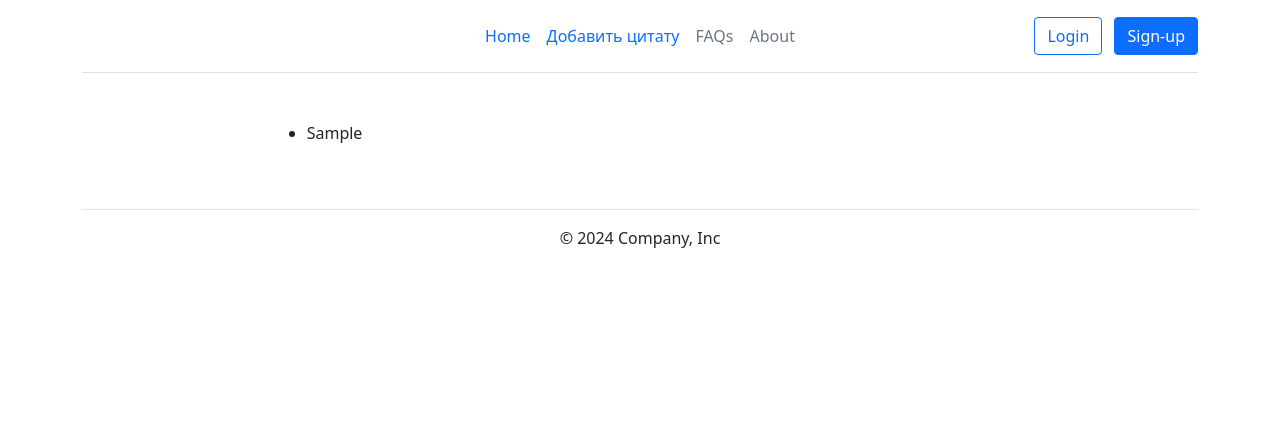
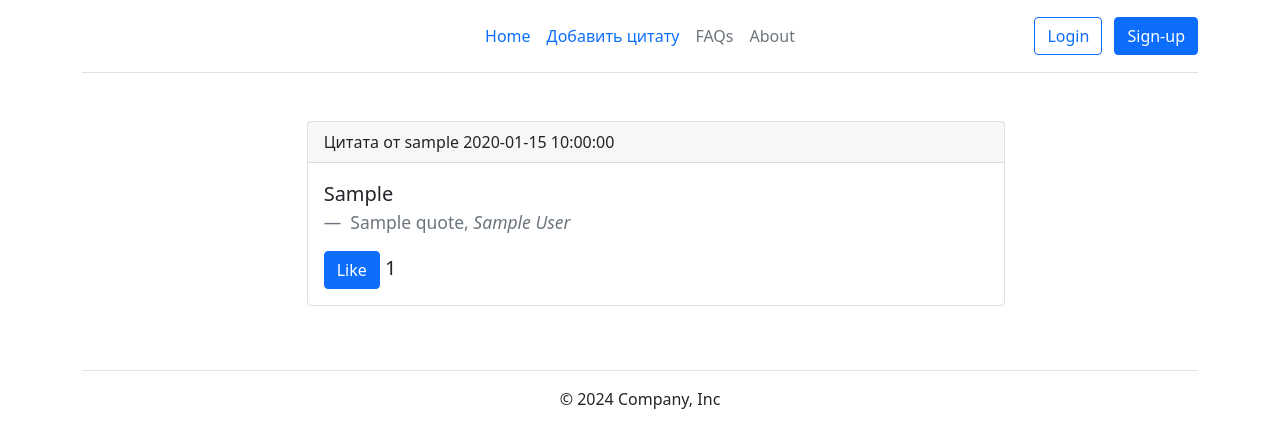
Before and after one commit to BeerBellyWell/BookWise, a Flask app: page / in a window 1280 px wide. Shown: the top 448 px of the page. Run offline with Flask 3, Linux system fonts and the light colour scheme; tables that the repository leaves empty hold one stand-in row (values such as "Sample post"); some libraries are stand-ins or nearby versions.

Commit message:
quote-user connection, like system

```diff
--- a/wisebook/templates/pages/index.html
+++ b/wisebook/templates/pages/index.html
@@ -9,7 +9,48 @@
     {% endif %}
     <ul>
         {% for quote in quotes %}
-            <li>{{quote.quote}}</li>
+            <div class='card'>
+                <div class='card-header'>
+                    Цитата от {{ quote.author.username }} {{ quote.create_at }}
+                </div>
+                <div class='card-body'>
+                    <blockquote class='blockquote mb-0'>
+                        <p> {{ quote.quote }} </p>
+                        <footer class='blockquote-footer'> {{ quote.book_name }},
+                            <cite title='Заголовок источника'> {{ quote.book_author }} </cite>
+                        </footer>
+                        <form id="like-form-{{ quote.id }}" onsubmit="likeQuote(event, {{ quote.id }})">
+                            <button type="submit" class="btn btn-primary">
+                                {% if quote.likes|length and current_user.id in quote.likes|map(attribute='user_id')|list %}
+                                    Unlike
+                                {% else %}
+                                    Like
+                                {% endif %}
+                            </button>
+                            <span id="like-count-{{ quote.id }}"> {{ quote.like_count }} </span>
+                        </form>
+                    </blockquote>
+                </div>
+            </div>
         {% endfor %}
     </ul>
+
+    <script>
+        function likeQuote(quoteId) {
+            fetch('/like_quote/' + quoteId, {
+                method: 'POST'
+            })
+            .then(response => response.json())
+            .then(data => {
+                const likeCountElement = document.getElementById('like-count-' + quoteId);
+                likeCountElement.innerText = 'Количество лайков: ' + data.like_count;
+                const likeForm = document.getElementById('like-form-' + quoteId);
+                if (data.message === 'Цитата лайкнута успешно') {
+                    likeForm.querySelector('button').innerText = 'Unlike';
+                } else {
+                    likeForm.querySelector('button').innerText = 'Like';
+                }
+            });
+        }
+    </script>
 {% endblock %}
--- a/wisebook/views.py
+++ b/wisebook/views.py
@@ -1,8 +1,8 @@
-from flask import render_template, redirect, url_for, request
-from flask_login import login_user, logout_user, login_required
+from flask import render_template, redirect, url_for, jsonify, request
+from flask_login import login_user, logout_user, login_required, current_user
 from werkzeug.security import generate_password_hash, check_password_hash
 
-from wisebook.database.quote_model import Quote, User
+from wisebook.database.quote_model import Quote, User, Like
 from wisebook import app, db, login_manager
 from wisebook.forms import QuoteForm, RegisterForm, LoginForm
 
@@ -26,12 +26,39 @@ def add_quote():
         quote = Quote(
             quote = form.quote.data,
             book_name = form.book_name.data,
-            book_author = form.book_author.data
+            book_author = form.book_author.data,
+            user_id = current_user.id
         )
         db.session.add(quote)
         db.session.commit()
         return redirect(url_for('index'))
     return render_template('pages/add_quote.html', form=form)
+
+
+@app.route('/like_quote/<int:quote_id>', methods=['POST', 'GET'])
+@login_required
+def like_quote(quote_id):
+    quote = Quote.query.get_or_404(quote_id)
+    like = Like.query.filter_by(user_id=current_user.id, quote_id=quote.id).first()
+    if like:
+        db.session.delete(like)
+        quote.like_count -= 1
+        db.session.commit()
+        context = {
+            'message': 'Лайк убран',
+            'like_count': quote.like_count
+        }
+        return jsonify(context)
+    else:
+        new_like = Like(user_id=current_user.id, quote_id=quote.id)
+        quote.like_count += 1
+        db.session.add(new_like)
+        db.session.commit()
+        context = {
+            'message': 'Лайк поставлен',
+            'like_count': quote.like_count
+        }
+        return jsonify(context)
 
 
 @app.route('/register', methods=['GET', 'POST'])
```
Also changed, not shown: wisebook/database/quote_model.py (+15 -1 lines).
